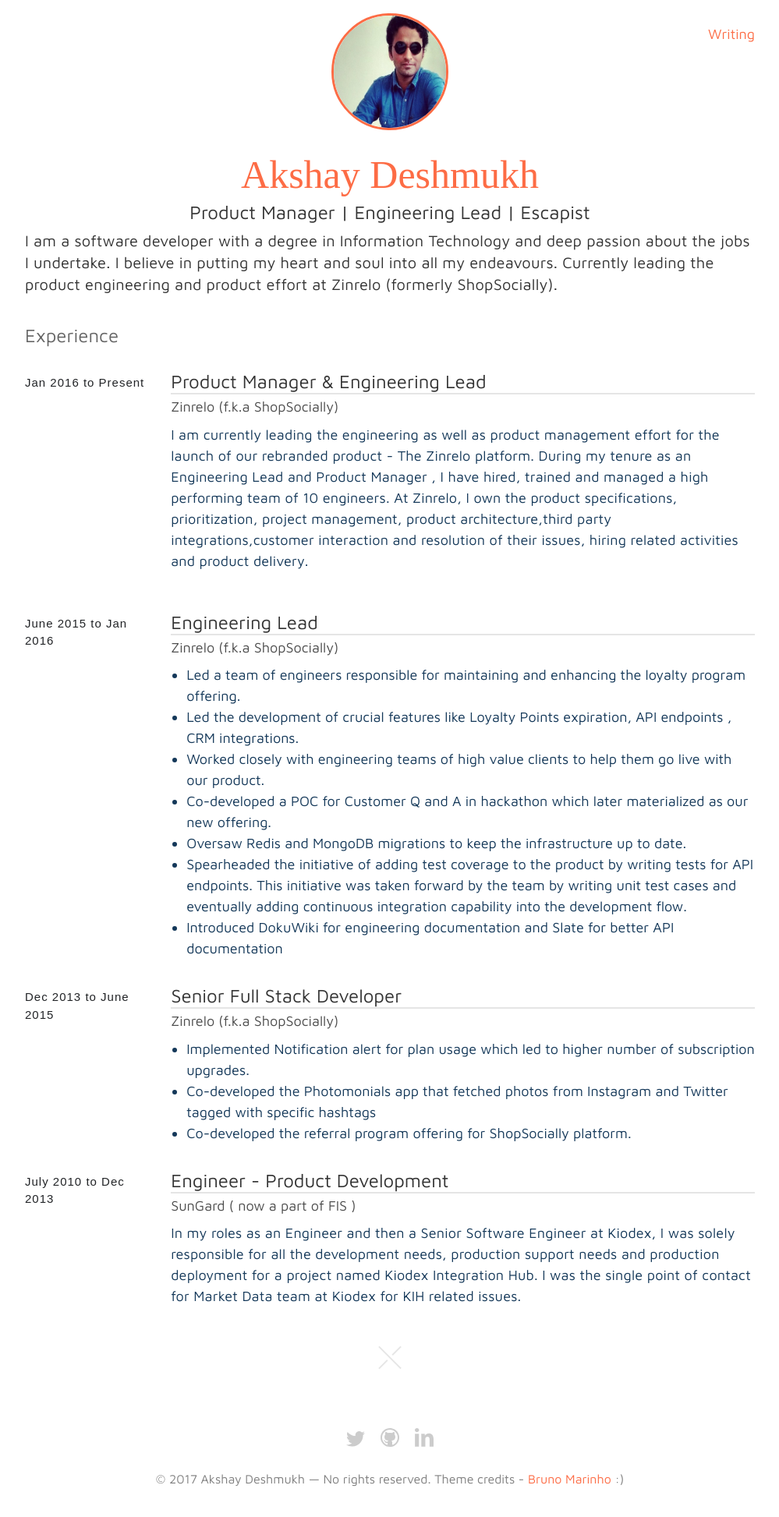
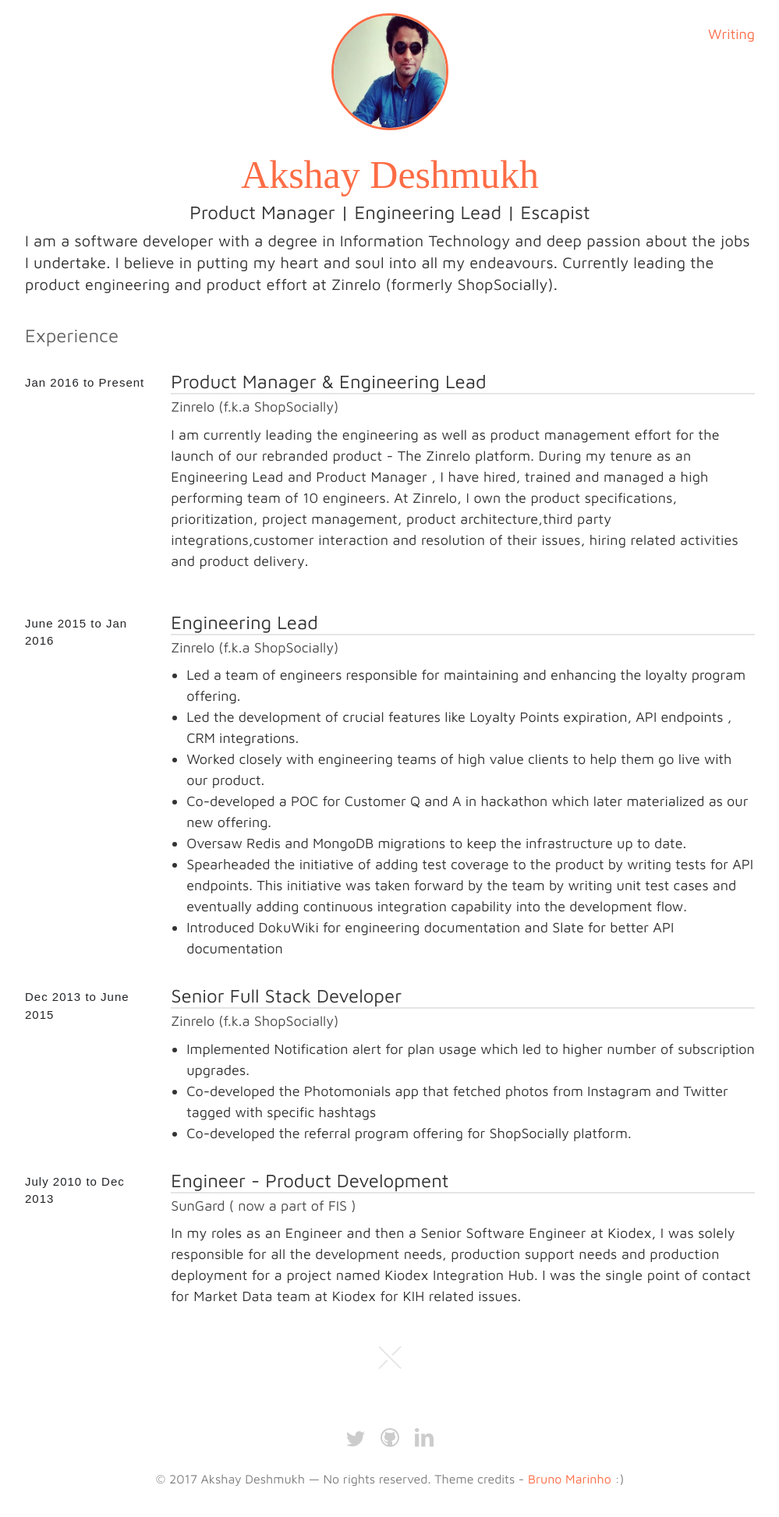
Before and after one commit to akshayy/akshayd, a Jekyll site: the page built from index.md, in a window 1280 px wide. Shown: the whole page at 78% size, without its empty margins (140-1139 px from the left). Built offline with Jekyll 4.4.1, drawn with Linux system fonts in a browser that asks for light colours.

Commit message:
changes for github pages

```diff
--- a/_sass/_base.scss
+++ b/_sass/_base.scss
@@ -12,7 +12,7 @@ $section-link: 26px;
 
 
 // Color Setup
-$blue: #143859;
+$blue: rgba(0,0,0,0.8);
 $blue-light: rgba(0,0,0,0.5);//#8493A1;
 $blue-lighest: rgba(0,0,0,0.3);//#D2D7DB;
 $orange: rgba(252, 74, 26, 0.81);
```
Also changed, not shown: 12 other files.
